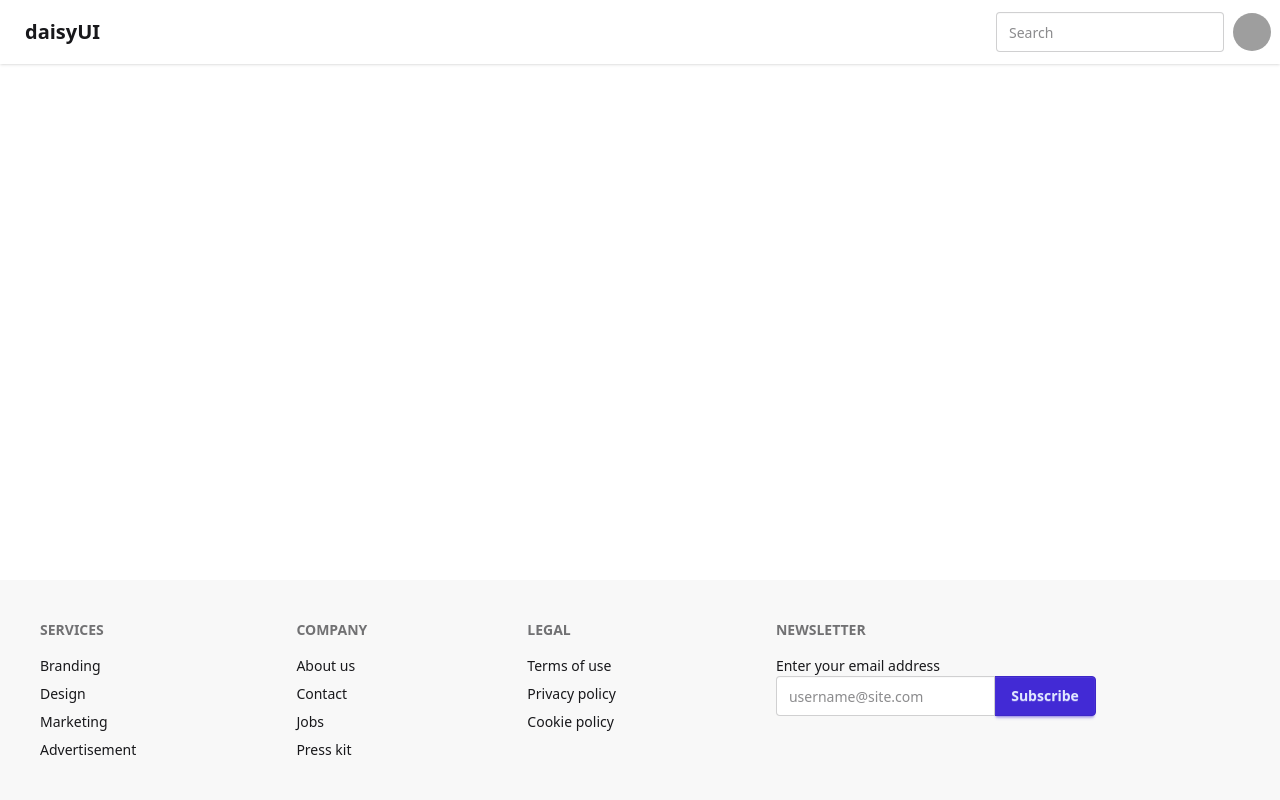
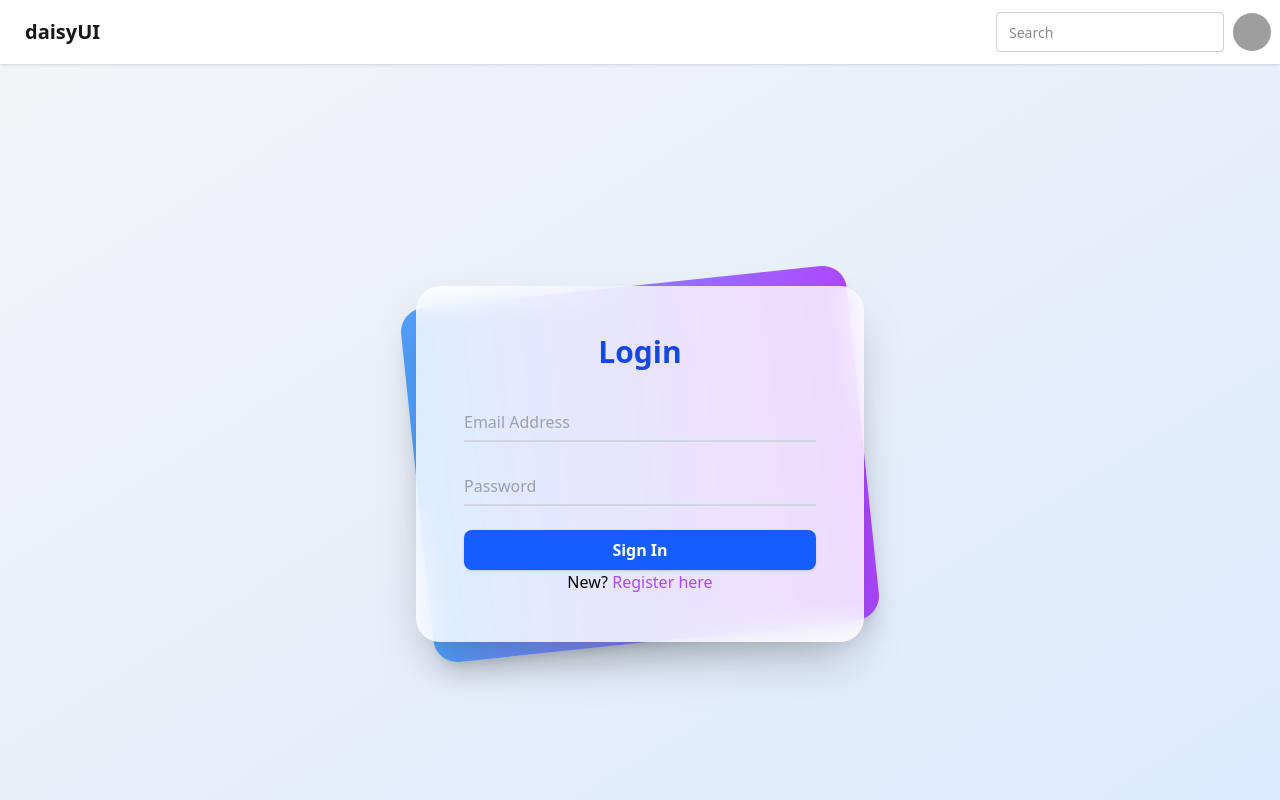
Before and after one commit to Deveshsharma1234/GovernmentComplaintPortal, a React (Vite) app in the folder FrontEnd/ComplaintPortal/: page /login in a window 1280 px wide. Shown: the top 800 px of the page. Built offline with nearby package versions, Linux system fonts and the light colour scheme; grey boxes are pictures that could not be loaded.

Commit message:
Login ui

```diff
--- a/FrontEnd/ComplaintPortal/src/pages/Login.jsx
+++ b/FrontEnd/ComplaintPortal/src/pages/Login.jsx
@@ -1,12 +1,72 @@
-
+import React from "react";
+import { Link } from "react-router-dom";
 
 const Login = () => {
-    return (
-        <>
+  return (
+    <div className="min-h-screen bg-gradient-to-br from-gray-100 to-blue-100 flex items-center justify-center px-4">
+      <div className="relative w-full max-w-md">
+        {/* Background gradient skew card */}
+        <div className="absolute inset-0 bg-gradient-to-r from-blue-400 to-purple-500 shadow-xl transform -skew-y-6 sm:skew-y-0 sm:-rotate-6 sm:rounded-3xl"></div>
 
-        </>
+        {/* Foreground glass form card */}
+        <div className="relative bg-white/80 backdrop-blur-md shadow-2xl rounded-3xl px-8 py-10 sm:p-12">
+          <h1 className="text-3xl font-bold text-center text-blue-700 mb-8">Login</h1>
 
-    );
-}
+          <form onSubmit={e=> e.preventDefault()} className="space-y-6">
+            {/* Email */}
+            <div className="relative">
+              <input
+                id="email"
+                name="email"
+                type="text"
+                placeholder="Email"
+                className="peer w-full border-b-2 border-gray-300 bg-transparent text-gray-900 placeholder-transparent focus:outline-none focus:border-blue-500 h-10"
+              />
+              <label
+                htmlFor="email"
+                className="absolute left-0 -top-4 text-sm text-gray-600 transition-all peer-placeholder-shown:text-base peer-placeholder-shown:text-gray-400 peer-placeholder-shown:top-2 peer-focus:-top-4 peer-focus:text-sm peer-focus:text-blue-600"
+              >
+                Email Address
+              </label>
+            </div>
+
+            {/* Password */}
+            <div className="relative">
+              <input
+                autoComplete="off"
+                id="password"
+                name="password"
+                type="password"
+                placeholder="Password"
+                className="peer w-full border-b-2 border-gray-300 bg-transparent text-gray-900 placeholder-transparent focus:outline-none focus:border-blue-500 h-10"
+              />
+              <label
+                htmlFor="password"
+                className="absolute left-0 -top-4 text-sm text-gray-600 transition-all peer-placeholder-shown:text-base peer-placeholder-shown:text-gray-400 peer-placeholder-shown:top-2 peer-focus:-top-4 peer-focus:text-sm peer-focus:text-blue-600"
+              >
+                Password
+              </label>
+            </div>
+
+            {/* Submit Button */}
+            <div>
+              <button
+                type="submit"
+                className="w-full bg-blue-600 hover:bg-blue-700 text-white font-semibold py-2 px-4 rounded-lg shadow transition duration-300"
+              >
+                Sign In
+              </button>
+            </div>
+          </form>
+           <h3 className="text-black text-center text-sm sm:text-base">
+                        New? <Link to="/register" className="text-purple-500 hover:underline">Register here</Link>
+                    </h3>
+        </div>
+
+      </div>
+
+    </div>
+  );
+};
 
 export default Login;
```
Also changed, not shown: FrontEnd/ComplaintPortal/src/components/Footer.jsx (+11 -11 lines).
